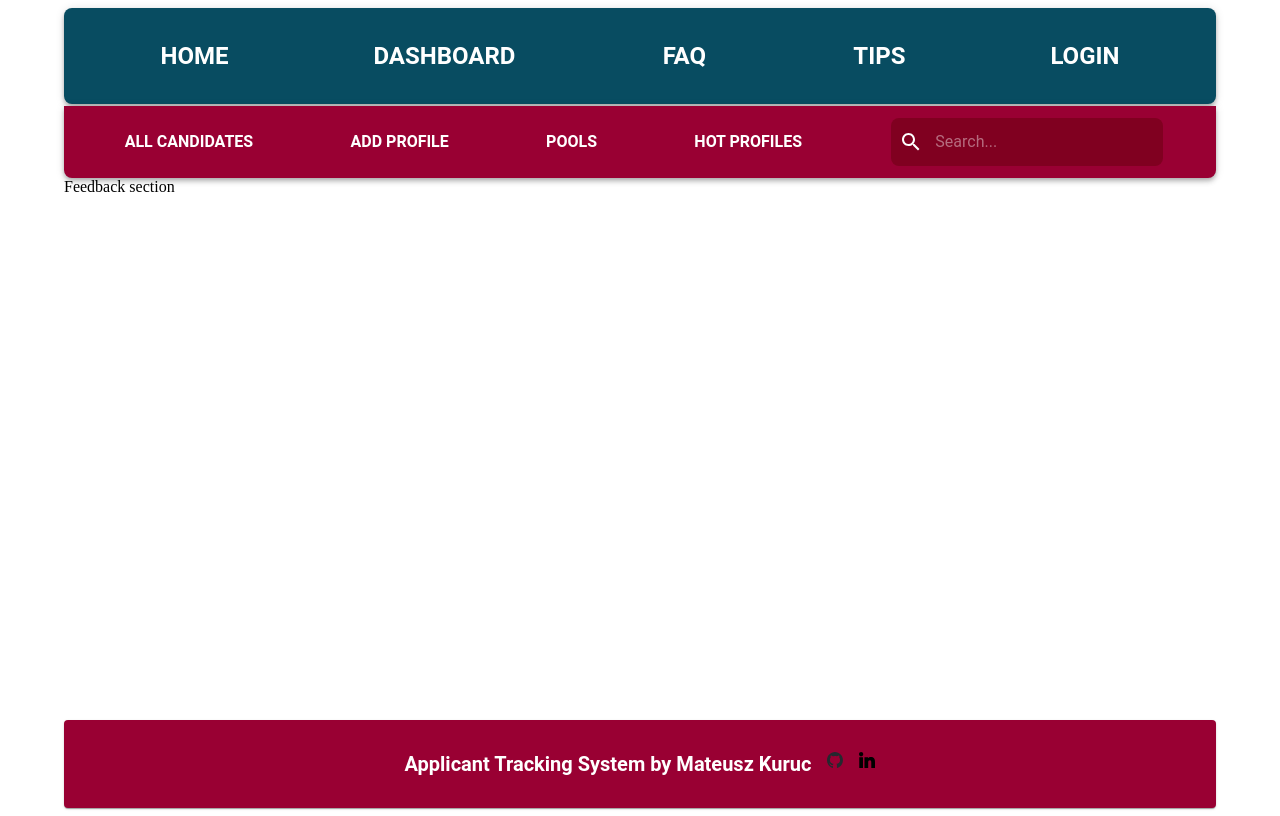
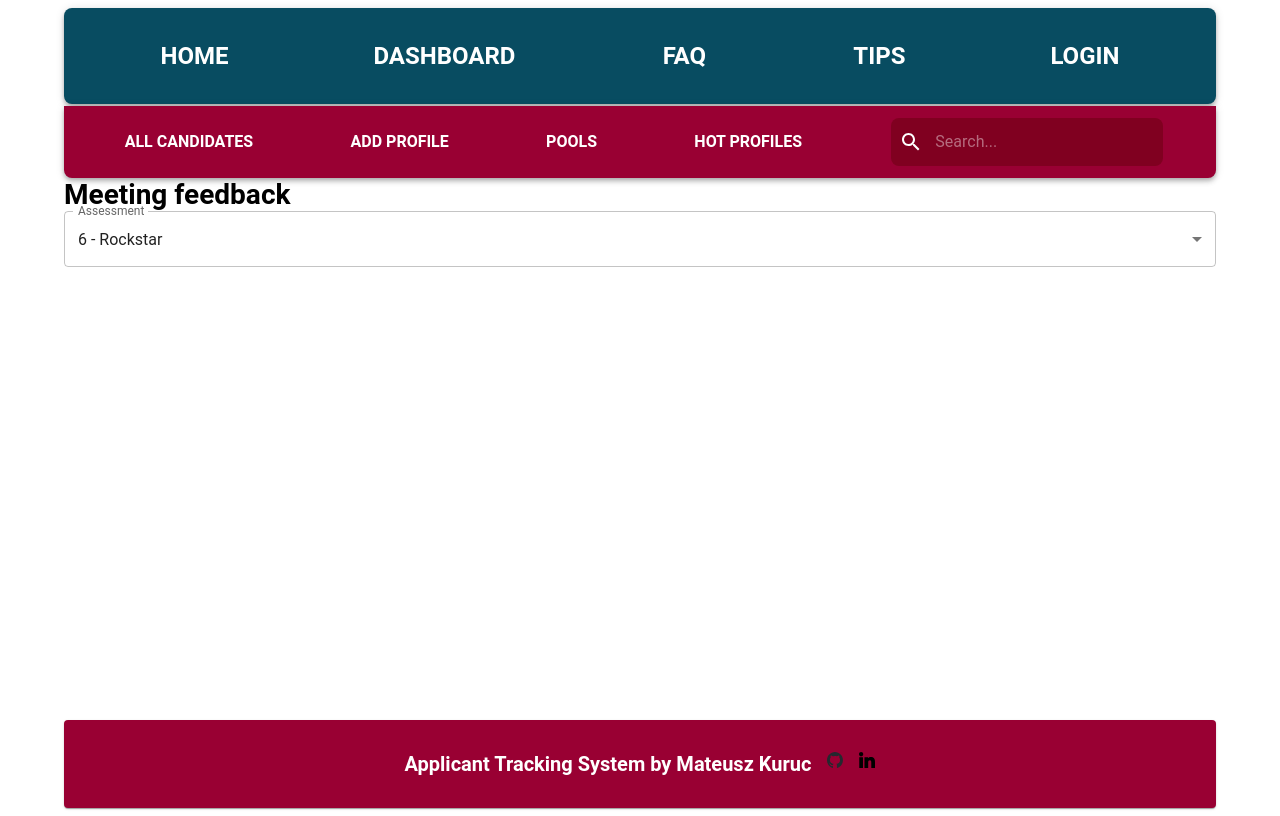
Before and after one commit to MateuszKuruc/ATS-recruitment-app, a React (Create React App) app in the folder ats-frontend/: page /candidates/1/feedback in a window 1280 px wide. Built offline with nearby package versions, Linux system fonts and the light colour scheme.

Commit message:
implement feedback component with form control for select menu used to assess candidate

```diff
--- a/ats-frontend/src/components/Feedback.js
+++ b/ats-frontend/src/components/Feedback.js
@@ -1,7 +1,43 @@
-const Feedback = () => {
-    return (
-<div>Feedback section</div>
-    )
-}
+import { useState } from "react";
+import {
+  FormControl,
+  Select,
+  InputLabel,
+  MenuItem,
+  Typography,
+} from "@mui/material";
+import { useParams } from "react-router-dom";
+import styled from "styled-components";
+
+const StyledContainer = styled.div``;
+
+const Feedback = ({ candidates }) => {
+  const id = Number(useParams().id);
+  const candidate = candidates.find((candidate) => candidate.id === id);
+  console.log("id", candidate.assessment);
+
+  const [assessment, setAssessment] = useState("");
+
+  return (
+    <StyledContainer>
+      <Typography variant="h3">Meeting feedback</Typography>
+      <FormControl fullWidth>
+        <InputLabel id="assessment">Assessment</InputLabel>
+        <Select
+          labelId="assessment"
+          label="assessment"
+          value={candidate.assessment}
+        >
+          <MenuItem value="1 - Disqualified">1 - Disqualified</MenuItem>
+          <MenuItem value="2 - No hire">2 - No hire</MenuItem>
+          <MenuItem value="3 - Maybe">3 - Maybe</MenuItem>
+          <MenuItem value="4 - Good candidate">4 - Good candidate</MenuItem>
+          <MenuItem value="5 - Great candidate">5 - Great candidate</MenuItem>
+          <MenuItem value="6 - Rockstar">6 - Rockstar</MenuItem>
+        </Select>
+      </FormControl>
+    </StyledContainer>
+  );
+};
 
 export default Feedback;
```
